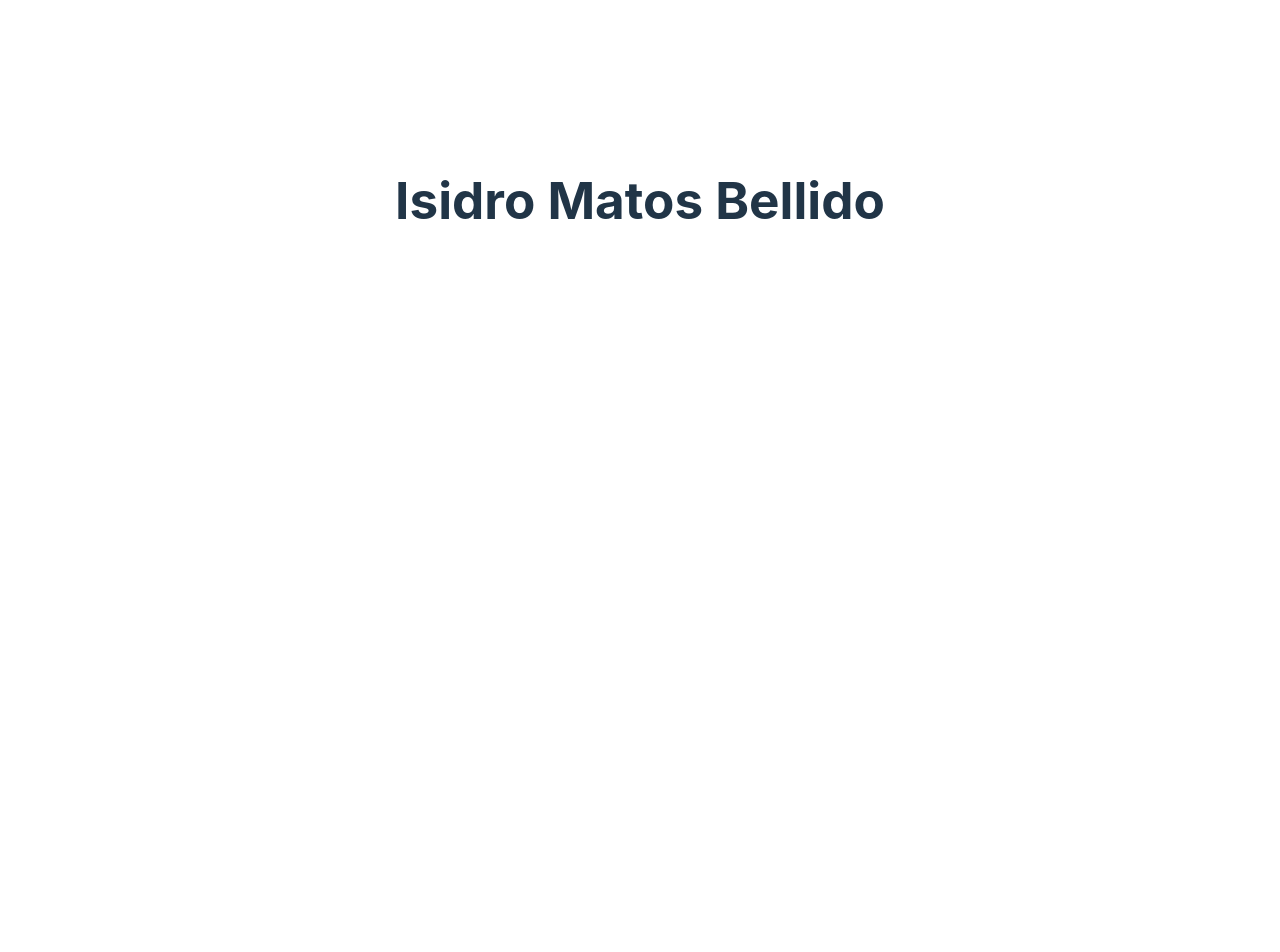
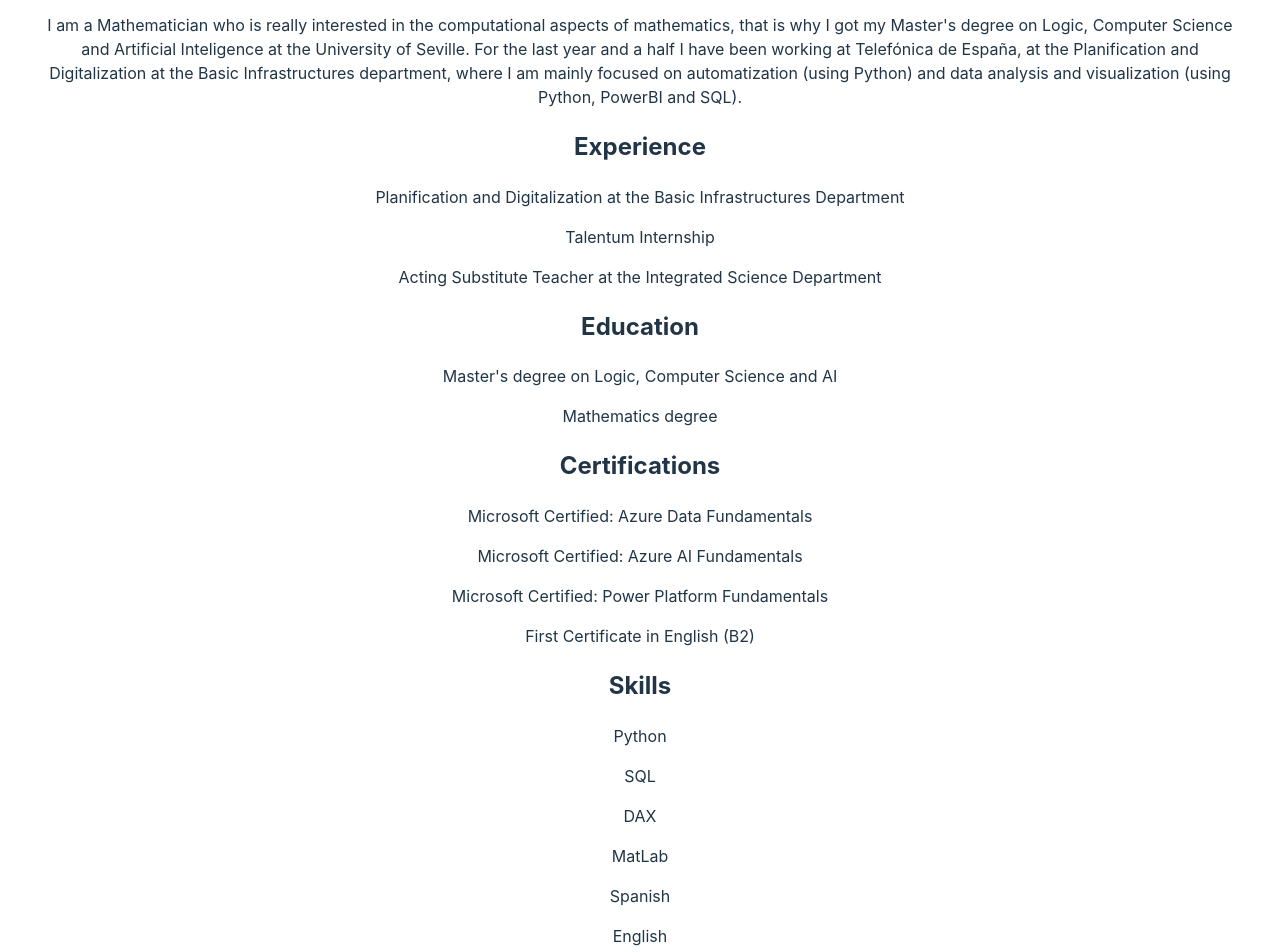
Before and after one commit to isimatosbe/my-personal-website, a React (Vite) app: page / in a window 1280 px wide. Shown: the part 200-1152 px from the top of the page. Before the commit the page ends 800 px from the top, so only its background shows below. Built offline with nearby package versions, Linux system fonts and the light colour scheme.

Commit message:
Adding CV information

```diff
--- a/src/App.jsx
+++ b/src/App.jsx
@@ -1,11 +1,21 @@
-import { useState } from 'react'
 import './App.css'
+import Section from './components/section.jsx'
+import aboutMe from './data/aboutMe.json'
+import experience from './data/experience.json'
+import education from './data/education.json'
+import certifications from './data/certifications.json'
+import skills from './data/skills.json'
 
 function App() {
 
   return (
     <>
       <h1>Isidro Matos Bellido</h1>
+      <Section key="AboutMe" title="About Me" texts={[aboutMe]} />
+      <Section key="Experience" title="Experience" texts={experience}/>
+      <Section key="Education" title="Education" texts={education} />
+      <Section key="Certifications" title="Certifications" texts={certifications} />
+      <Section key="Skills" title="Skills" texts={skills} />
     </>
   )
 }
--- /dev/null
+++ b/src/components/section.jsx
@@ -0,0 +1,11 @@
+export default function Section({ title, texts }) {
+
+    const sortedTexts = texts.sort((a, b) => new Date(a.startingDate) <= new Date(b.startingDate) ? 1 : -1)
+
+    return (
+        <>
+        <h2 key={title}>{title}</h2>
+        {sortedTexts.map( text => <p key={text.description}>{text.description}</p>)}
+        </>
+    )
+}
--- /dev/null
+++ b/src/data/aboutMe.json
@@ -0,0 +1,3 @@
+{
+    "description": "I am a Mathematician who is really interested in the computational aspects of mathematics, that is why I got my Master's degree on Logic, Computer Science and Artificial Inteligence at the University of Seville. For the last year and a half I have been working at Telefónica de España, at the Planification and Digitalization at the Basic Infrastructures department, where I am mainly focused on automatization (using Python) and data analysis and visualization (using Python, PowerBI and SQL)."
+}
--- /dev/null
+++ b/src/data/certifications.json
@@ -0,0 +1,22 @@
+[
+    {
+        "company": "Microsoft",
+        "description": "Microsoft Certified: Azure Data Fundamentals",
+        "startingDate": "2023-01-01"
+    },
+    {
+        "company": "Microsoft",
+        "description": "Microsoft Certified: Azure AI Fundamentals",
+        "startingDate": "2021-07-01"
+    },
+    {
+        "company": "Microsoft",
+        "description": "Microsoft Certified: Power Platform Fundamentals",
+        "startingDate": "2021-02-01"
+    },
+    {
+        "company": "Cambridge Assessment English",
+        "description": "First Certificate in English (B2)",
+        "startingDate": "2016-06-01"
+    }
+]
--- /dev/null
+++ b/src/data/education.json
@@ -0,0 +1,16 @@
+[
+    {
+        "school": "University of Seville",
+        "description": "Master's degree on Logic, Computer Science and AI",
+        "startingDate": "2021-10-01",
+        "endingDate": "2022-09-01",
+        "averageGrade": 9.66
+    },
+    {
+        "school": "University of Seville",
+        "description": "Mathematics degree",
+        "startingDate": "2017-09-01",
+        "endingDate": "2021-07-01",
+        "averageGrade": 7.28
+    }
+]
--- /dev/null
+++ b/src/data/experience.json
@@ -0,0 +1,20 @@
+[
+    {
+        "company": "Telefónica de España",
+        "startingDate": "2023-07-01",
+        "endingDate": null,
+        "description": "Planification and Digitalization at the Basic Infrastructures Department"
+    },
+    {
+        "company": "Telefónica de España",
+        "startingDate": "2022-08-01",
+        "endingDate": "2023-06-01",
+        "description": "Talentum Internship"
+    },
+    {
+        "company": "University of Huelva",
+        "startingDate": "2022-04-01",
+        "endingDate": "2022-08-01",
+        "description": "Acting Substitute Teacher at the Integrated Science Department"
+    }
+]
--- /dev/null
+++ b/src/data/skills.json
@@ -0,0 +1,32 @@
+[
+    {
+        "description": "Python",
+        "level": 3,
+        "category": "Programming Language"
+    },
+    {
+        "description": "SQL",
+        "level": 3,
+        "category": "Programming Language"
+    },
+    {
+        "description": "DAX",
+        "level": 3,
+        "category": "Programming Language"
+    },
+    {
+        "description": "MatLab",
+        "level": 2,
+        "category": "Programming Language"
+    },
+    {
+        "description": "Spanish",
+        "level": 4,
+        "category": "Language"
+    },
+    {
+        "description": "English",
+        "level": 3,
+        "category": "Language"
+    }
+]
```
Also changed, not shown: 1 other file (tests, documents, lock files or other folders).
